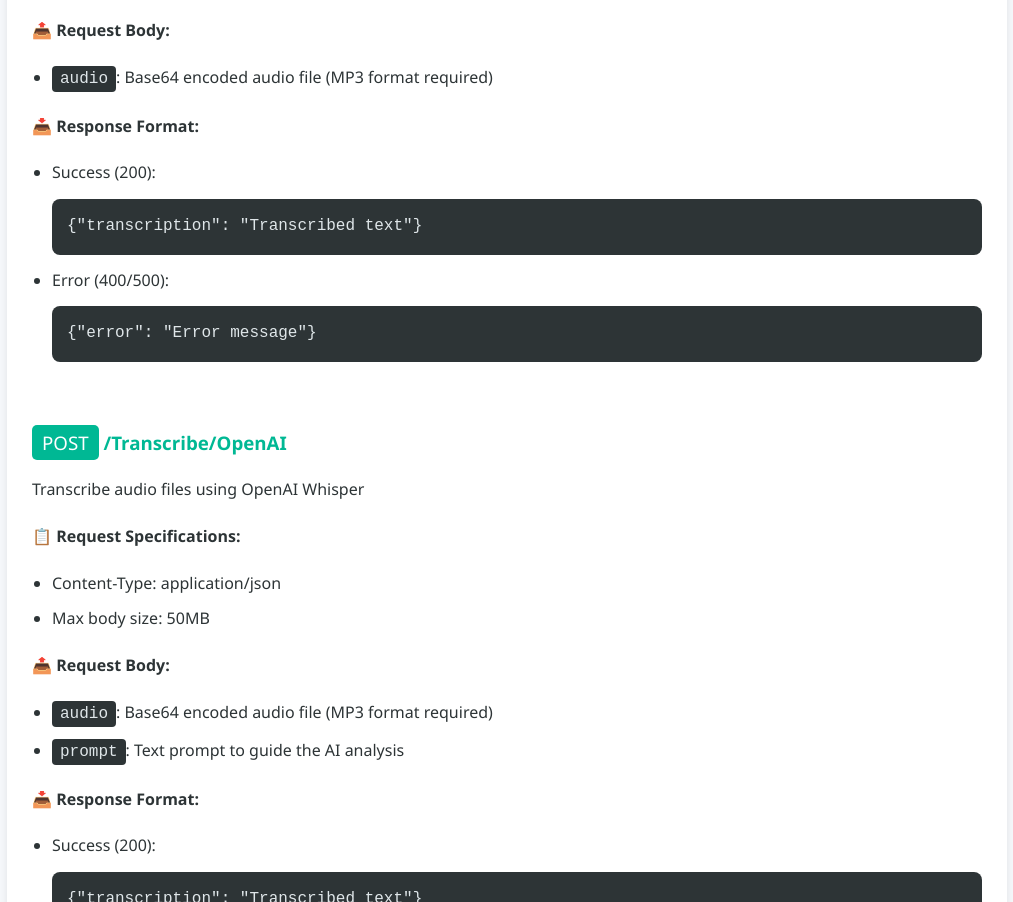
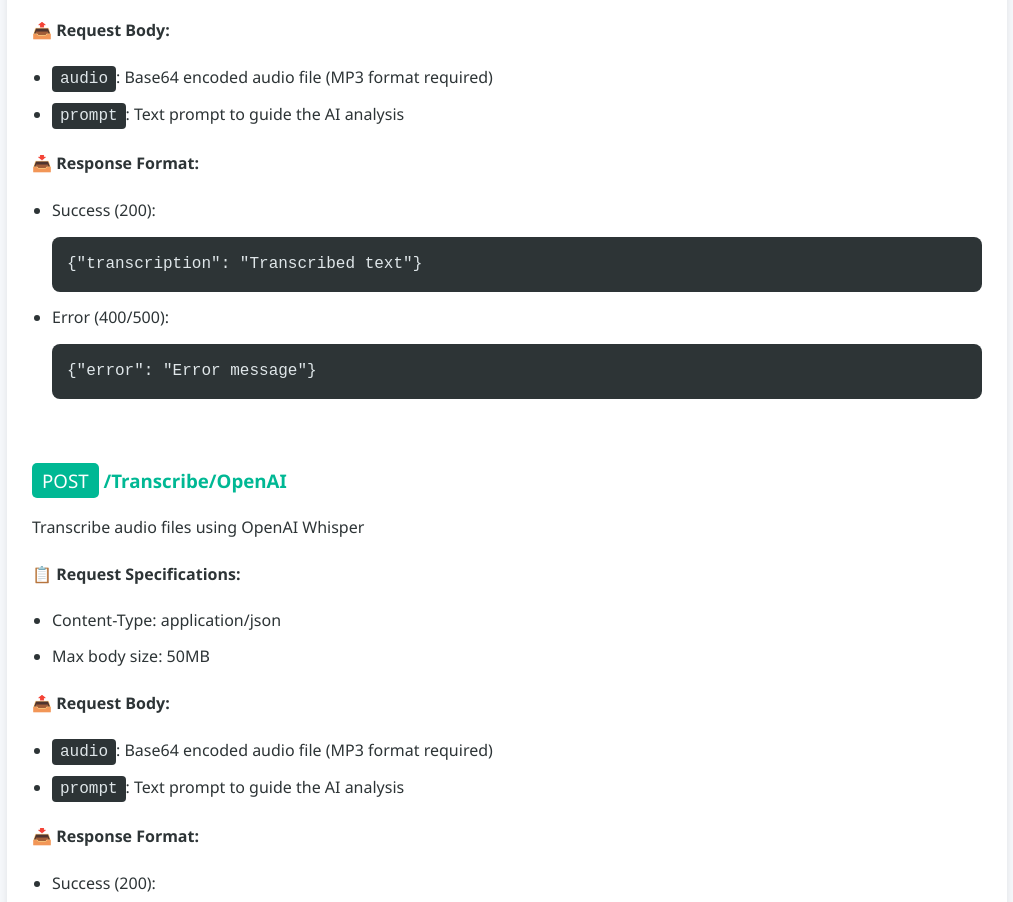
Before and after one commit to Sam2Ben/audio_teal, a website: page doc.html in a window 1280 px wide. Shown: the part 1649-2551 px from the top of the page, without its empty margins (133-1146 px from the left). Drawn offline with Linux system fonts and the light colour scheme.

Commit message:
Update doc.html

```diff
--- a/doc.html
+++ b/doc.html
@@ -148,6 +148,7 @@
         <h4>📤 Request Body:</h4>
         <ul>
             <li><code>audio</code>: Base64 encoded audio file (MP3 format required)</li>
+            <li><code>prompt</code>: Text prompt to guide the AI analysis</li>
         </ul>
 
         <h4>📥 Response Format:</h4>
```
